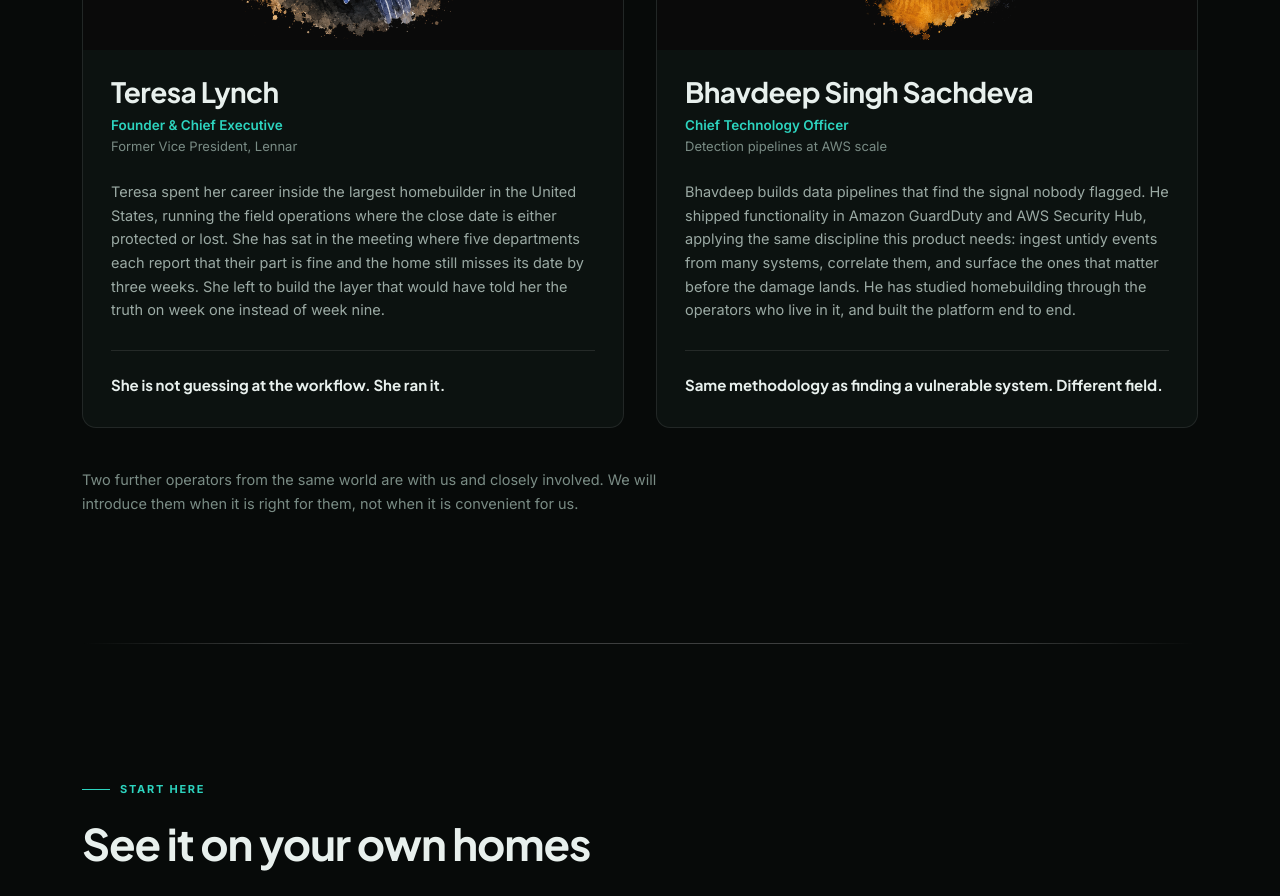
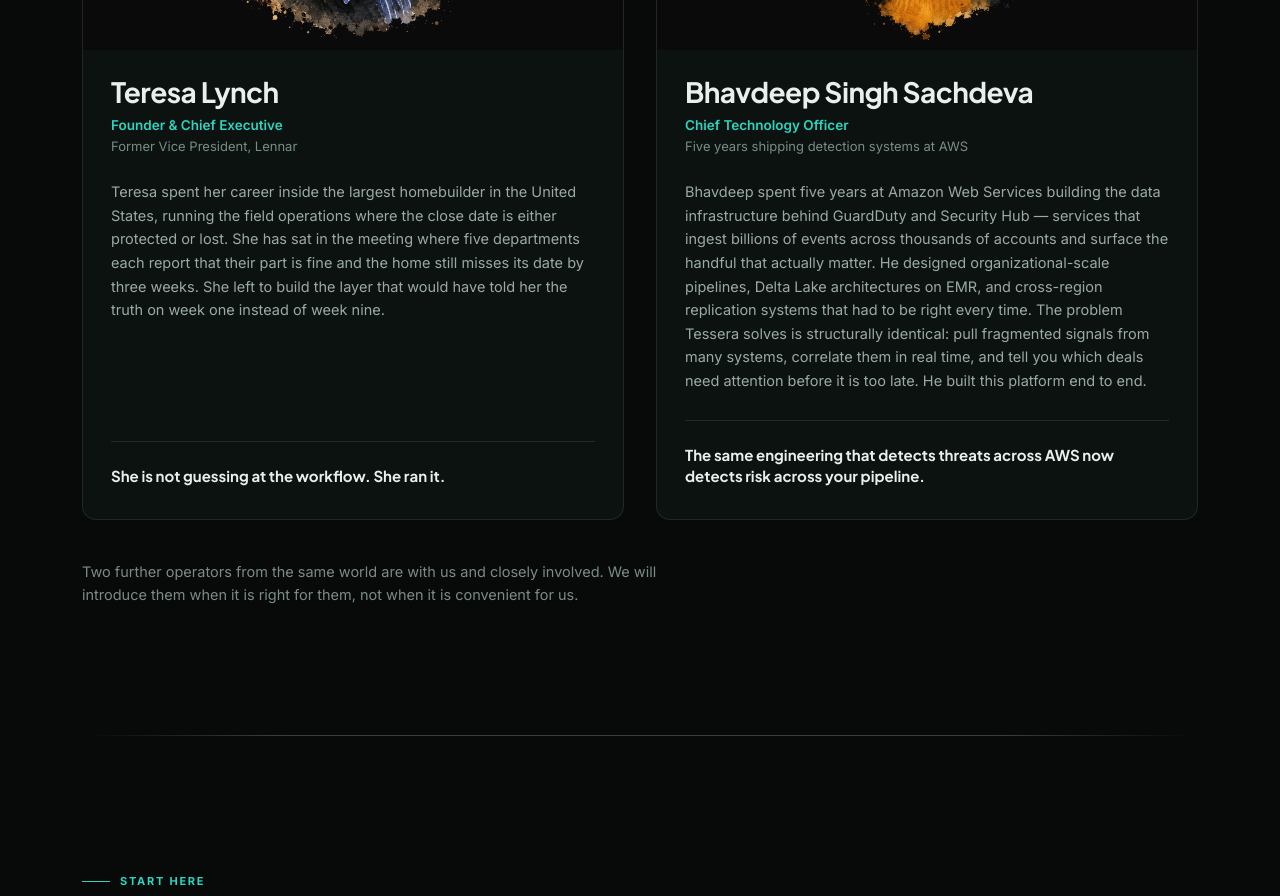
Before and after one commit to bhavdeep98/tesserabuild, a Next.js app: page / in a window 1280 px wide. Shown: the part 8700-9596 px from the top of the page. Built offline with nearby package versions, Linux system fonts and the light colour scheme.

Commit message:
Rewrite CTO bio to highlight AWS pipeline expertise and Tessera parallel

```diff
--- a/src/content/site.ts
+++ b/src/content/site.ts
@@ -349,12 +349,12 @@
     {
       name: 'Bhavdeep Singh Sachdeva',
       role: 'Chief Technology Officer',
-      former: 'Detection pipelines at AWS scale',
+      former: 'Five years shipping detection systems at AWS',
       initials: 'BS',
       image: '/founders/36461.png',
       body:
-        'Bhavdeep builds data pipelines that find the signal nobody flagged. He shipped functionality in Amazon GuardDuty and AWS Security Hub, applying the same discipline this product needs: ingest untidy events from many systems, correlate them, and surface the ones that matter before the damage lands. He has studied homebuilding through the operators who live in it, and built the platform end to end.',
-      pull: 'Same methodology as finding a vulnerable system. Different field.',
+        'Bhavdeep spent five years at Amazon Web Services building the data infrastructure behind GuardDuty and Security Hub — services that ingest billions of events across thousands of accounts and surface the handful that actually matter. He designed organizational-scale pipelines, Delta Lake architectures on EMR, and cross-region replication systems that had to be right every time. The problem Tessera solves is structurally identical: pull fragmented signals from many systems, correlate them in real time, and tell you which deals need attention before it is too late. He built this platform end to end.',
+      pull: 'The same engineering that detects threats across AWS now detects risk across your pipeline.',
     },
   ],
   bench:
```
